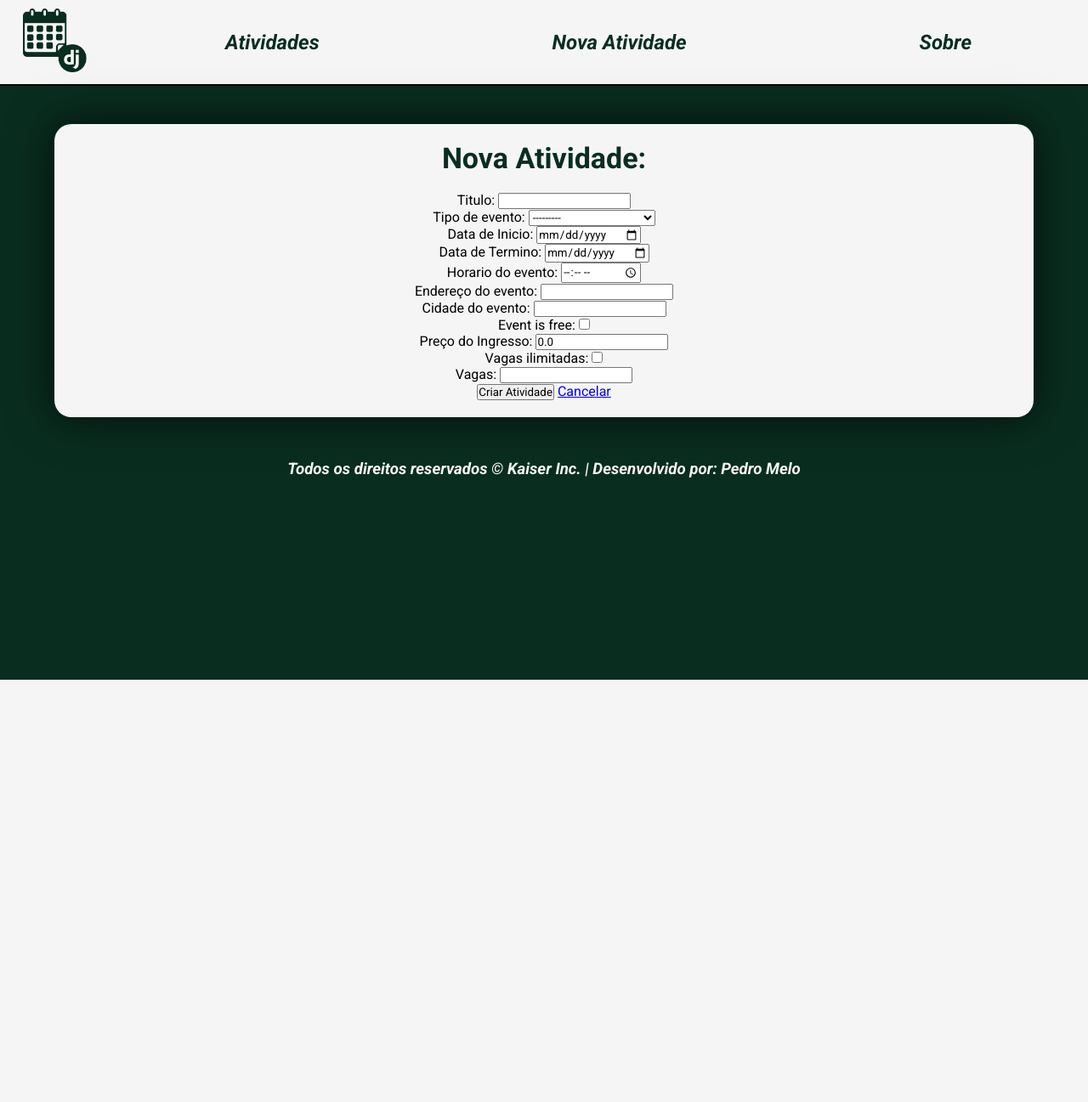
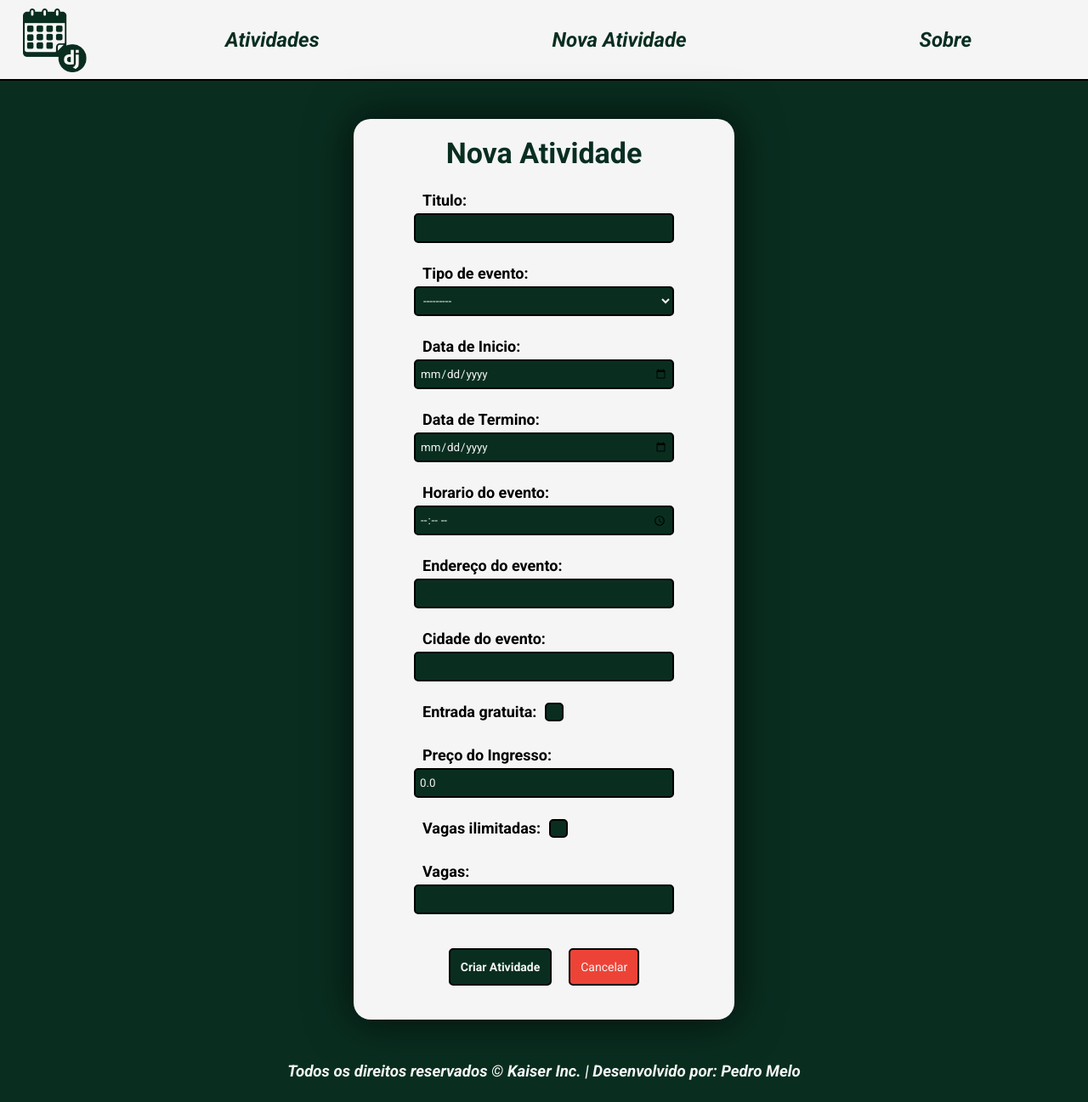
Before and after one commit to pHenrymelo/ProgWeb-Trabalho1-Django, a Django app: page /activity/new/ in a window 1280 px wide. Shown: the whole page at 85% size. Before the commit the page ends 800 px from the top, so only its background shows below. Run offline with Django 5.2, Linux system fonts and the light colour scheme.

```diff
--- a/Activity_schedule/Schedule/models.py
+++ b/Activity_schedule/Schedule/models.py
@@ -21,7 +21,7 @@ class Activity(models.Model):
     event_time = models.TimeField('Horario do evento')
     event_location = models.CharField('Endereço do evento')
     event_location_city = models.CharField('Cidade do evento')
-    event_is_free = models.BooleanField(default=False)
+    event_is_free = models.BooleanField('Entrada gratuita', default=False)
     event_voucher_price = models.DecimalField('Preço do Ingresso', decimal_places=2, default=0.00, max_digits=8)
     event_is_limitless_vacancies = models.BooleanField('Vagas ilimitadas', default=False)
     event_vacancies = models.IntegerField('Vagas', null=True, blank=True)
--- a/Activity_schedule/static/css/details.css
+++ b/Activity_schedule/static/css/details.css
@@ -0,0 +1,23 @@
+section.content {
+    width: 35%;
+}
+
+ul.details-list {
+    display: flex;
+    flex-direction: column;
+    justify-content: center;
+    text-align: justify;
+    align-items: center;
+    gap: 20px;
+    width: 75%;
+    height: 75%;
+    font-size: 18px;
+    list-style-type: none;
+    background-color: #092e20;
+    color: whitesmoke;
+    border: #000 solid 2px;
+    border-radius: 15px;
+    padding: 25px;
+    margin-block: 20px;
+
+}
--- a/Activity_schedule/static/css/form.css
+++ b/Activity_schedule/static/css/form.css
@@ -0,0 +1,127 @@
+section.content {
+    width: 35%;
+}
+
+form {
+    width: 75%;
+    height: 100%;
+    display: flex;
+    flex-direction: column;
+    align-items: self-start;
+    justify-content: center;
+    text-align: center;
+    gap: 20px;
+}
+
+form p {
+    width: 100%;
+}
+
+form label{
+    display: flex;
+    font-size: 18px;
+    font-weight: bold;
+    width: 100%;
+    margin-inline: 10px;
+    margin-block: 5px;
+}
+form input {
+    width: 100%;
+    height: 35px;
+    border-radius: 5px;
+    border: solid #000000 2px;
+    padding: 5px;
+    background-color: #092e20;
+    color: whitesmoke;
+
+}
+
+form select {
+    width: 100%;
+    height: 35px;
+    border-radius: 5px;
+    border: solid #000000 2px;
+    padding: 5px;
+    background-color: #092e20;
+    color: whitesmoke;
+}
+
+input#id_event_is_free {
+    width: 22px;
+    height: 22px;
+    -webkit-appearance: none;
+    -moz-appearance: none;
+    appearance: none;
+    border-radius: 5px;
+    border: solid #000000 2px;
+    cursor: pointer;
+    position: relative;
+    outline: none;
+}
+
+input#id_event_is_free:checked {
+    background-color: #092e20;
+    color: whitesmoke;
+}
+
+input#id_event_is_free:checked::before {
+    content: "";
+    position: absolute;
+    top: 2px;
+    left: 5px;
+    width: 4px;
+    height: 10px;
+    border: solid whitesmoke;
+    border-width: 0 2px 2px 0;
+    transform: rotate(45deg);
+}
+
+
+input#id_event_is_limitless_vacancies {
+    width: 22px;
+    height: 22px;
+    -webkit-appearance: none;
+    -moz-appearance: none;
+    appearance: none;
+    border-radius: 5px;
+    border: solid #000000 2px;
+    cursor: pointer;
+    position: relative;
+    outline: none;
+}
+
+input#id_event_is_limitless_vacancies:checked {
+    background-color: #092e20;
+    color: whitesmoke;
+}
+
+input#id_event_is_limitless_vacancies:checked::before {
+    content: "";
+    position: absolute;
+    top: 2px;
+    left: 5px;
+    width: 4px;
+    height: 10px;
+    border: solid whitesmoke;
+    border-width: 0 2px 2px 0;
+    transform: rotate(45deg);
+}
+
+p:has(#id_event_is_free) {
+    width: 100%;
+    display: flex;
+    align-items: center;
+}
+
+p:has(#id_event_is_limitless_vacancies) {
+    width: 100%;
+    display: flex;
+    align-items: center;
+}
+
+label[for="id_event_is_free"] {
+    width: auto;
+}
+label[for="id_event_is_limitless_vacancies"] {
+    width: auto;
+}
--- a/Activity_schedule/static/css/styles.css
+++ b/Activity_schedule/static/css/styles.css
@@ -14,10 +14,12 @@ body {
     align-items: center;
     justify-content: center;
     text-align: center;
+    font-size: 16px;
 }
 
 .header {
     width: 100%;
+    height: 95px;
     color: aliceblue;
     margin-bottom: 20px;
 }
@@ -132,11 +134,32 @@ section.content {
     background-color: #ed4337;
     border: solid #000000 2px;
     border-radius: 5px;
+    margin-inline: 10px;
+    margin-block: 20px;
+    transition: 0.5s;
+}
+
+.cancelar:hover {
+    scale: 1.1;
+    transition: 0.5s;
+    box-shadow: 0px 0px 10px 3px rgba(0, 0, 0, 0.6);
+}
+
+.back {
+    display: flex;
+    flex-direction: column;
+    color: whitesmoke;
+    text-decoration: none;
+    font-size: 14px;
+    padding: 12px;
+    background-color: #092e20;
+    border: solid #000000 2px;
+    border-radius: 5px;
     margin: 10px;
     transition: 0.5s;
 }
 
-.cancelar:hover {
+.back:hover {
     scale: 1.1;
     transition: 0.5s;
     box-shadow: 0px 0px 10px 3px rgba(0, 0, 0, 0.6);
--- a/Activity_schedule/templates/Activity/Activity_form.html
+++ b/Activity_schedule/templates/Activity/Activity_form.html
@@ -1,13 +1,40 @@
 {% extends "Base.html" %}
 {% load static %}
 {% block title %} Nova Atividade {% endblock title %}
-{% block css %}<link rel="stylesheet" href="{% static 'css/details.css' %}">{% endblock css %}
+{% block css %}<link rel="stylesheet" href="{% static 'css/form.css' %}">{% endblock css %}
+{% block js %}
+<script src="https://cdnjs.cloudflare.com/ajax/libs/jquery/3.6.0/jquery.min.js"></script>
+<script>
+    $(document).ready(function() {
+        function toggleFields() {
+            if ($('#id_event_is_free').is(':checked')) {
+                $('#id_event_voucher_price').closest('p').hide();
+            } else {
+                $('#id_event_voucher_price').closest('p').show();
+            }
+
+            if ($('#id_event_is_limitless_vacancies').is(':checked')) {
+                $('#id_event_vacancies').closest('p').hide();
+            } else {
+                $('#id_event_vacancies').closest('p').show();
+            }
+        }
+
+        toggleFields();
+
+        $('#id_event_is_free, #id_event_is_limitless_vacancies').change(function() {
+            toggleFields();
+        });
+    });
+</script>
+{% endblock js %}
+
 {% block content %}
 
 {% if edit %}
-<h1 class="label-title">Editar Atividade:</h1>
+<h1 class="label-title">Editar Atividade</h1>
 {% else %}
-<h1 class="label-title">Nova Atividade:</h1>
+<h1 class="label-title">Nova Atividade</h1>
 {% endif %}
 
 <form method="post" action="
@@ -20,12 +47,15 @@
 
     {% csrf_token %}
     {{ form.as_p }}
+
+    <div class="form-actions">
     {% if edit %}
-    <button type="submit">Salvar alterações</button>
+    <button type="submit" class="confirmar">Salvar alterações</button>
     {% else %}
-    <button type="submit">Criar Atividade</button>
+    <button type="submit" class="confirmar">Criar Atividade</button>
     {% endif %}
-    <a href="{% url 'atividades' %}">Cancelar</a>
+    <a href="{% url 'atividades' %}" class="cancelar">Cancelar</a>
+    </div>
 </form>
 
 {%endblock content %}
```
Also changed, not shown: Activity_schedule/templates/Activity/Activity.html (+4 -4 lines), Activity_schedule/Schedule/migrations/0005_alter_activity_event_is_free.py (added), Activity_schedule/Schedule/migrations/0006_alter_activity_event_is_free.py (added), Activity_schedule/static/js/scripts.js (deleted).
